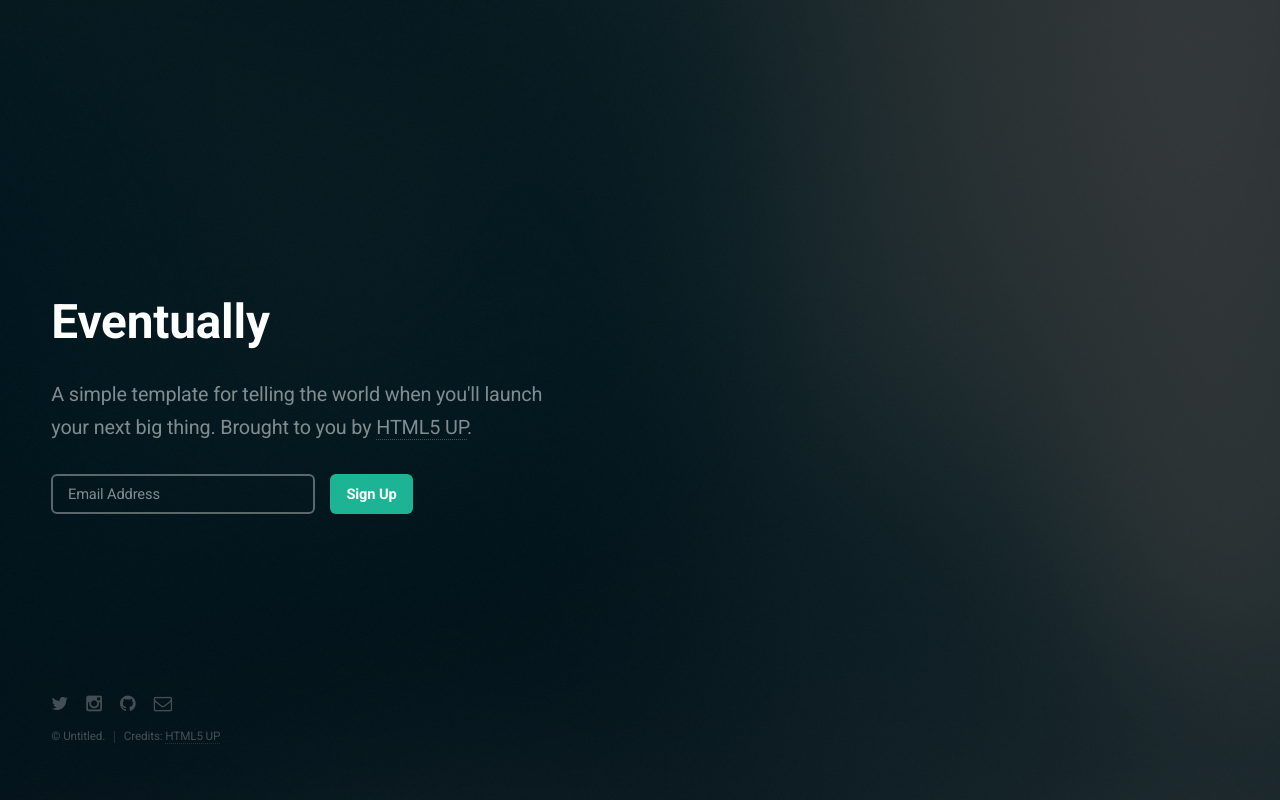
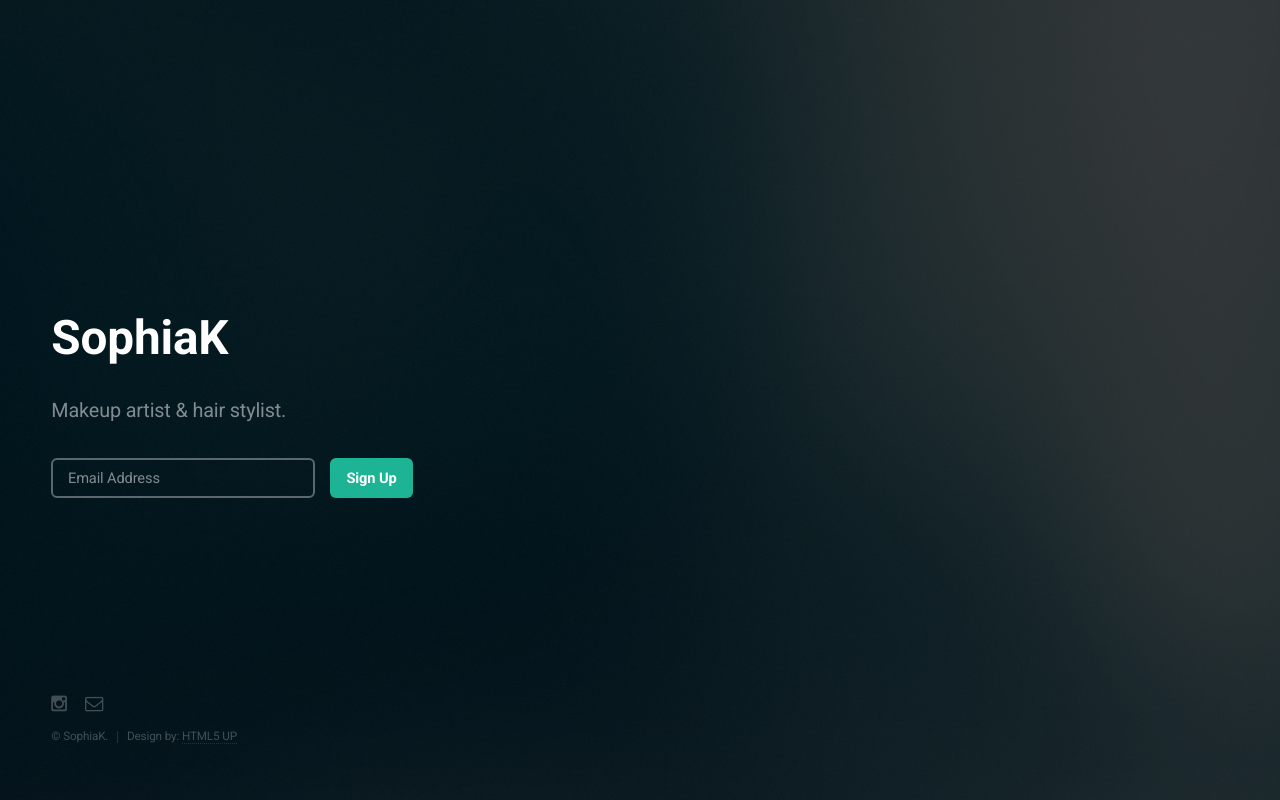
Before and after one commit to sophiakhalid/sophiakhalid.github.io, a plain HTML site: page index.html in a window 1280 px wide. Drawn offline with Linux system fonts and the light colour scheme.

Commit message:
Updated index.html

```diff
--- a/index.html
+++ b/index.html
@@ -1,12 +1,7 @@
 <!DOCTYPE HTML>
-<!--
-	Eventually by HTML5 UP
-	html5up.net | @n33co
-	Free for personal and commercial use under the CCA 3.0 license (html5up.net/license)
--->
 <html>
 	<head>
-		<title>Eventually by HTML5 UP</title>
+		<title>SophiaK</title>
 		<meta charset="utf-8" />
 		<meta name="viewport" content="width=device-width, initial-scale=1, user-scalable=no" />
 		<!--[if lte IE 8]><script src="assets/js/ie/html5shiv.js"></script><![endif]-->
@@ -18,9 +13,8 @@
 
 		<!-- Header -->
 			<header id="header">
-				<h1>Eventually</h1>
-				<p>A simple template for telling the world when you'll launch<br />
-				your next big thing. Brought to you by <a href="http://html5up.net">HTML5 UP</a>.</p>
+				<h1>SophiaK</h1>
+				<p>Makeup artist & hair stylist.</p>
 			</header>
 
 		<!-- Signup Form -->
@@ -32,13 +26,12 @@
 		<!-- Footer -->
 			<footer id="footer">
 				<ul class="icons">
-					<li><a href="#" class="icon fa-twitter"><span class="label">Twitter</span></a></li>
-					<li><a href="#" class="icon fa-instagram"><span class="label">Instagram</span></a></li>
-					<li><a href="#" class="icon fa-github"><span class="label">GitHub</span></a></li>
-					<li><a href="#" class="icon fa-envelope-o"><span class="label">Email</span></a></li>
+					<li><a href="https://www.instagram.com/makeupbysophiak/" target="_blank"
+						class="icon fa-instagram"><span class="label">Instagram</span></a></li>
+					<li><a href="mailto:info@sophiak.co.uk" class="icon fa-envelope-o"><span class="label">Email</span></a></li>
 				</ul>
 				<ul class="copyright">
-					<li>&copy; Untitled.</li><li>Credits: <a href="http://html5up.net">HTML5 UP</a></li>
+					<li>&copy; SophiaK.</li><li>Design by: <a href="http://html5up.net">HTML5 UP</a></li>
 				</ul>
 			</footer>
 
```
